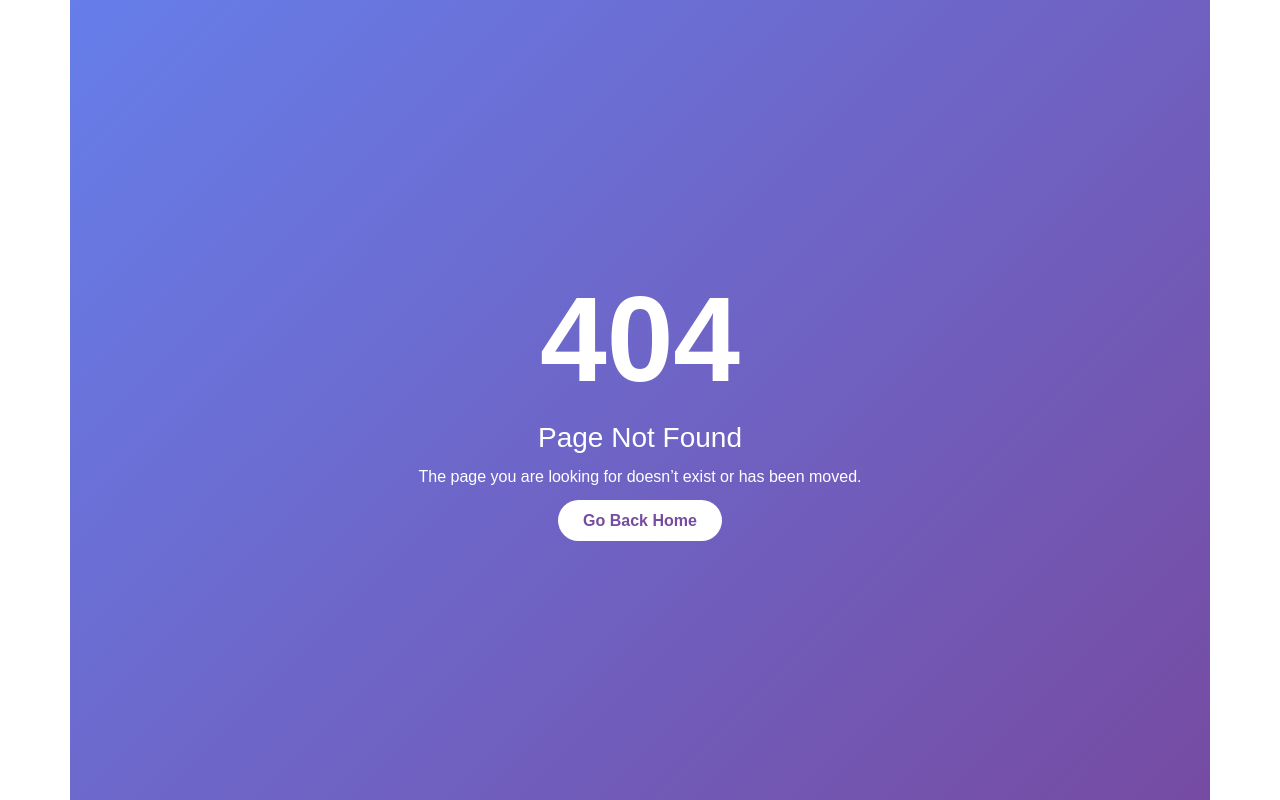
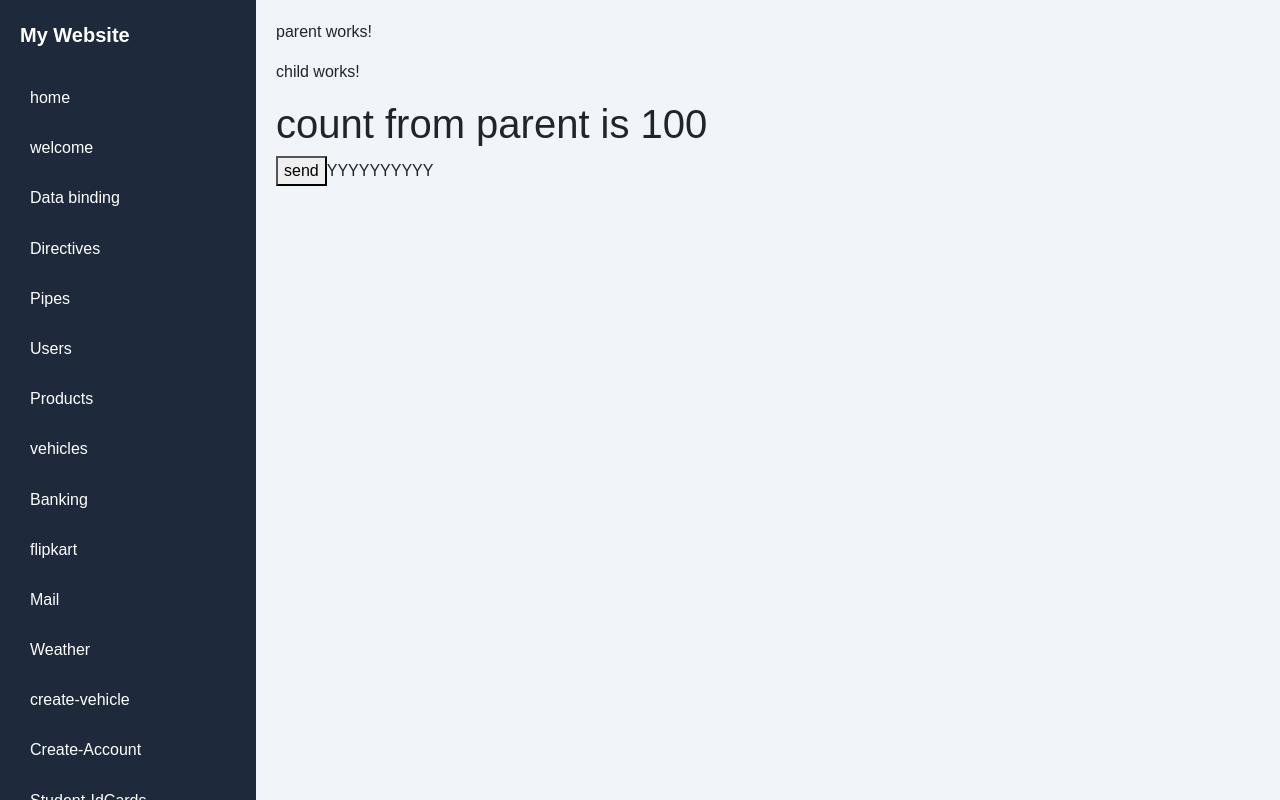
Before and after one commit to jagadeesh666-tech/my-app-apr26, an Angular app: page /dashboard/parent in a window 1280 px wide. Before the commit this address had no page. Built offline with nearby package versions, Linux system fonts and the light colour scheme; sample sign-in values are in the browser's storage.

Commit message:
parenttochild&child to parent components

```diff
--- a/src/app/app-routing.module.ts
+++ b/src/app/app-routing.module.ts
@@ -24,6 +24,7 @@
 import { AuthGuard } from './auth.guard';
 import { NotifyGuard } from './notify.guard';
 import { CreateUserComponent } from './create-user.component/create-user.component';
+import { ParentComponent } from './parent/parent.component';
 
 const routes: Routes = [
   {path:'login', component:LoginComponent},
@@ -48,7 +49,8 @@
     {path:"edit-vehicle/:id",component:CreateVehicleComponent},
     {path:"student-details/:id",component:StudentDetailsComponent},
     {path:"edit-details/:id",component:CreateidcardComponent},
-    {path:"create-user.component",component:CreateUserComponent}
+    {path:"create-user.component",component:CreateUserComponent},
+    {path:"parent",component:ParentComponent}
 
 
 
--- a/src/app/app.module.ts
+++ b/src/app/app.module.ts
@@ -27,6 +27,8 @@
 import { VehicleDetailsComponent } from './vehicle-details/vehicle.details.component';
 import { StudentDetailsComponent } from './student-details/student-details.component';
 import { CreateUserComponent } from './create-user.component/create-user.component';
+import { ParentComponent } from './parent/parent.component';
+import { ChildComponent } from './child/child.component';
 @NgModule({
   declarations: [
     AppComponent,
@@ -52,6 +54,8 @@
     VehicleDetailsComponent,
     StudentDetailsComponent,
     CreateUserComponent,
+    ParentComponent,
+    ChildComponent,
   ],
   imports: [
     BrowserModule,
--- /dev/null
+++ b/src/app/child/child.component.html
@@ -0,0 +1,5 @@
+<p>child works!</p>
+
+<h1>count from parent is {{count}}</h1>
+<button (click)="send()">send</button>
+<ng-content></ng-content>
--- /dev/null
+++ b/src/app/child/child.component.ts
@@ -0,0 +1,17 @@
+import { Component, EventEmitter, Input, Output } from '@angular/core';
+
+@Component({
+  selector: 'app-child',
+  templateUrl: './child.component.html',
+  styleUrls: ['./child.component.css']
+})
+export class ChildComponent {
+  @Input() count:number = 0;
+  // create event
+  @Output() countChange:EventEmitter<number>  = new EventEmitter();
+
+  // emit event
+  send(){
+    this.countChange.emit(101);
+  }
+}
--- a/src/app/dashboard/dashboard.component.html
+++ b/src/app/dashboard/dashboard.component.html
@@ -18,6 +18,7 @@
         <h1 routerLink="student-idcards">Student-IdCards</h1>
         <h1 routerLink="createidcard">createidcard</h1>
         <h1 routerLink="create-user.component">create-user.component</h1>
+        <h1 routerLink="parent">Parent Component</h1>
 
         <button (click)="logout()">logout</button>
     </div>
--- /dev/null
+++ b/src/app/parent/parent.component.html
@@ -0,0 +1,9 @@
+<p>parent works!</p>
+                            <!-- catch -->
+<app-child [count]="100" (countChange)="updateCount($event)">YYYYYYYYYY</app-child>
+
+
+
+ <!-- we can access by using selecctor tag -->
+<!-- <app-banking></app-banking>
+<app-students-idcards></app-students-idcards> -->
--- /dev/null
+++ b/src/app/parent/parent.component.ts
@@ -0,0 +1,12 @@
+import { Component } from '@angular/core';
+
+@Component({
+  selector: 'app-parent',
+  templateUrl: './parent.component.html',
+  styleUrls: ['./parent.component.css']
+})
+export class ParentComponent {
+    updateCount(value:number){
+      alert(value);
+    }
+}
```
Also changed, not shown: src/app/child/child.component.css (added), src/app/parent/parent.component.css (added), 2 other files (tests, documents, lock files or other folders).
